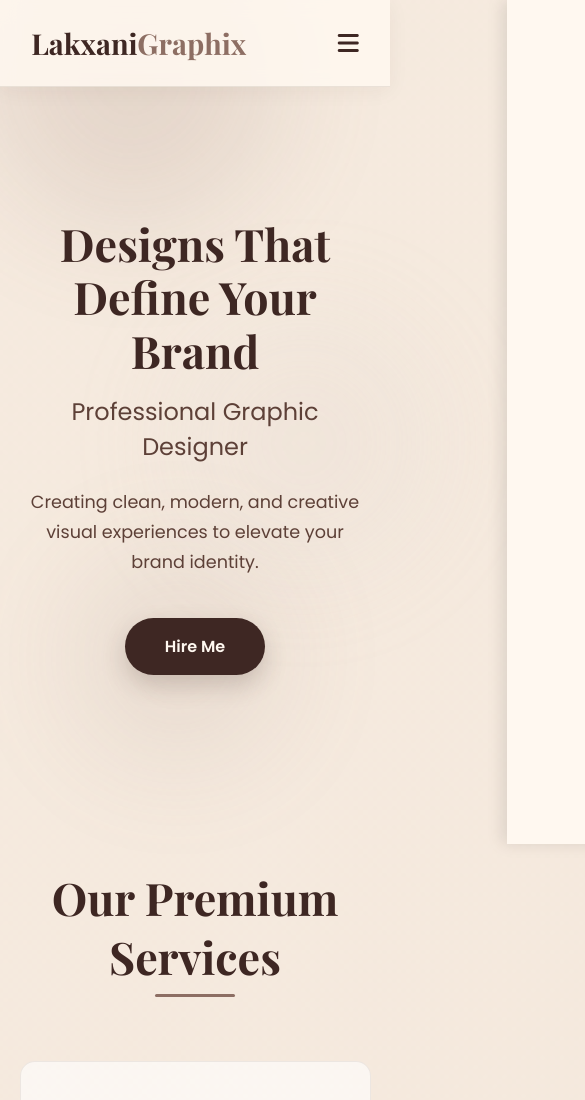
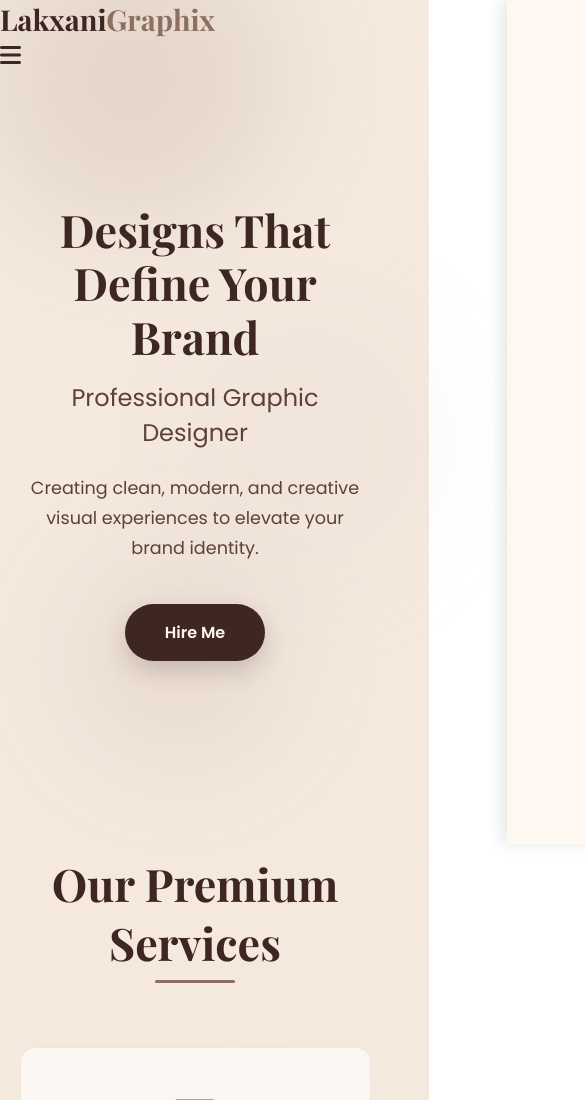
Before and after one commit to animeshcharnal/Lakxani.Graphix, a plain HTML site: page index.html in a window 390 px wide. Shown: the top 1100 px of the page, 585 px wide, since content can reach past the window. Drawn offline with nearby package versions, Linux system fonts and the light colour scheme.

Commit message:
Update index.html

```diff
--- a/index.html
+++ b/index.html
@@ -82,7 +82,11 @@
         }
 
 
-    @media (max-width: 768px) {
+
+
+
+        /* ===== NAVIGATION ===== */
+        @media (max-width: 768px) {
     /* 1. Navigation Changes */
     .nav-links {
         position: fixed;
@@ -97,22 +101,6 @@
         transition: 0.4s ease;
         box-shadow: -5px 0 15px rgba(0,0,0,0.1);
     }
-
-
-        /* ===== NAVIGATION ===== */
-        nav {
-            display: flex;
-            justify-content: space-between;
-            align-items: center;
-            padding: 1.5rem 8%;
-            position: sticky;
-            top: 0;
-            background: rgba(255, 248, 240, 0.85);
-            backdrop-filter: blur(10px);
-            z-index: 1000;
-            border-bottom: 1px solid rgba(62, 39, 35, 0.1);
-            box-shadow: 0 4px 20px rgba(62, 39, 35, 0.05);
-        }
 
         .logo {
             font-size: 1.8rem;
```
